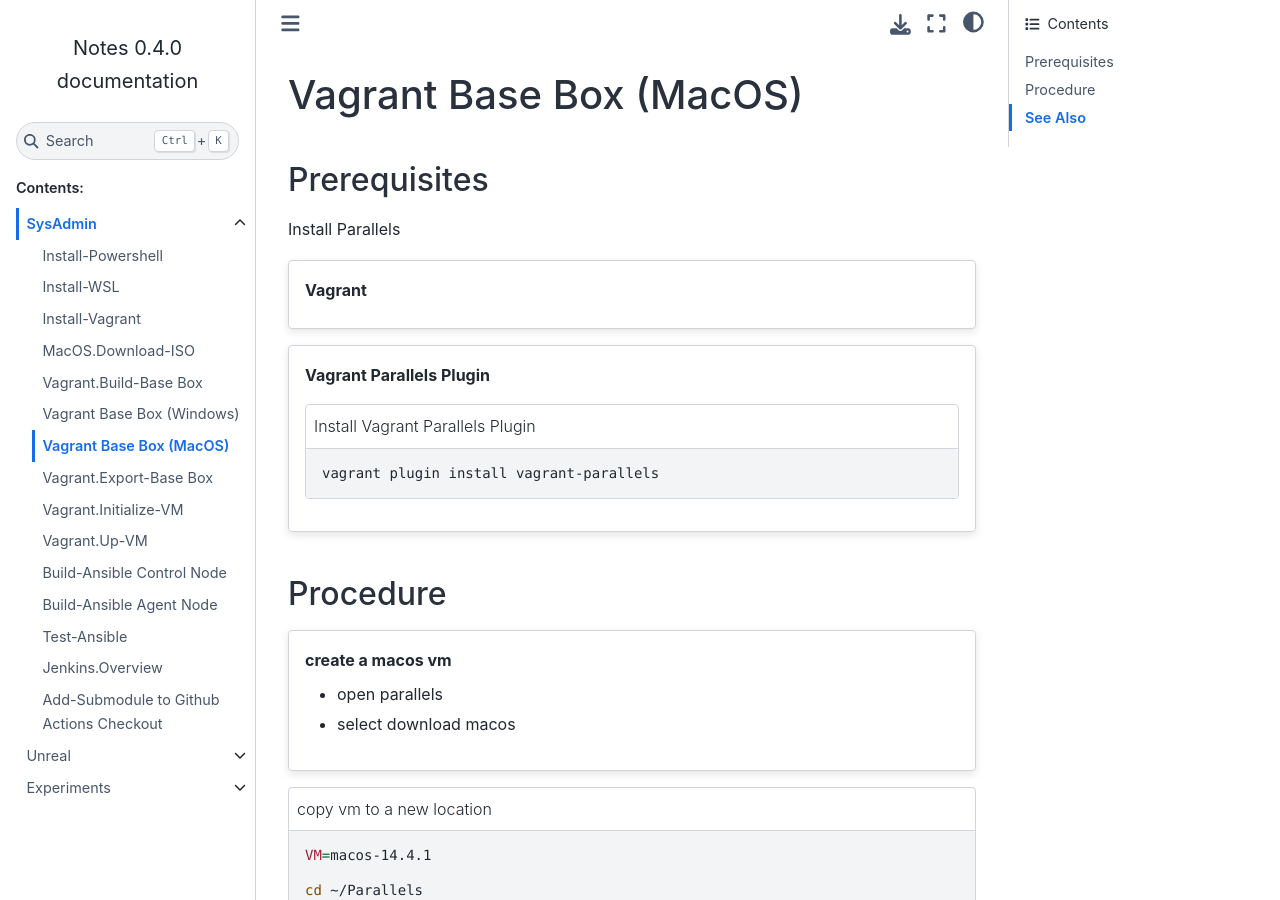
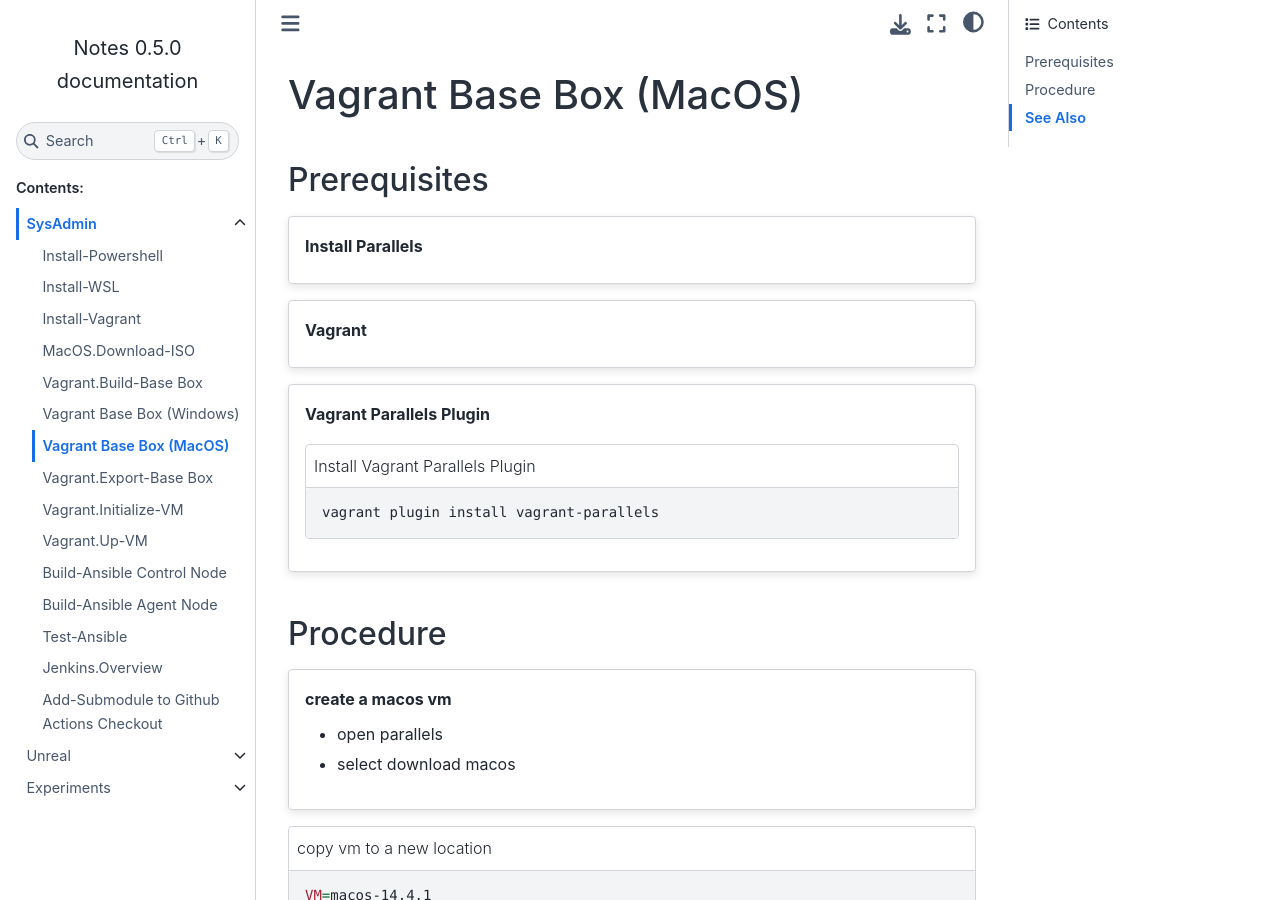
Before and after one commit to Liimurr/notes, a Sphinx documentation site: the page built from doc/src/Vagrant.Build-BaseBox_MacOS.rst, in a window 1280 px wide and 900 px high. Built offline with Sphinx 7.4.7 and the Sphinx Book theme 1.1.4, drawn with Linux system fonts in a browser that asks for light colours; pages that are not in the unit, such as notebooks, are missing from menus.

Commit message:
update macos instructions

```diff
--- a/doc/conf.py
+++ b/doc/conf.py
@@ -9,7 +9,7 @@
 project = 'Notes'
 copyright = ''
 author = 'Liam Murray'
-release = '0.4.0'
+release = '0.5.0'
 
 
 # -- General configuration ---------------------------------------------------
--- a/doc/src/Vagrant.Build-BaseBox_MacOS.rst
+++ b/doc/src/Vagrant.Build-BaseBox_MacOS.rst
@@ -4,7 +4,7 @@ Vagrant Base Box (MacOS)
 Prerequisites
 -------------
 
-Install Parallels
+.. card:: Install Parallels
 
 .. card:: Vagrant
 
```
